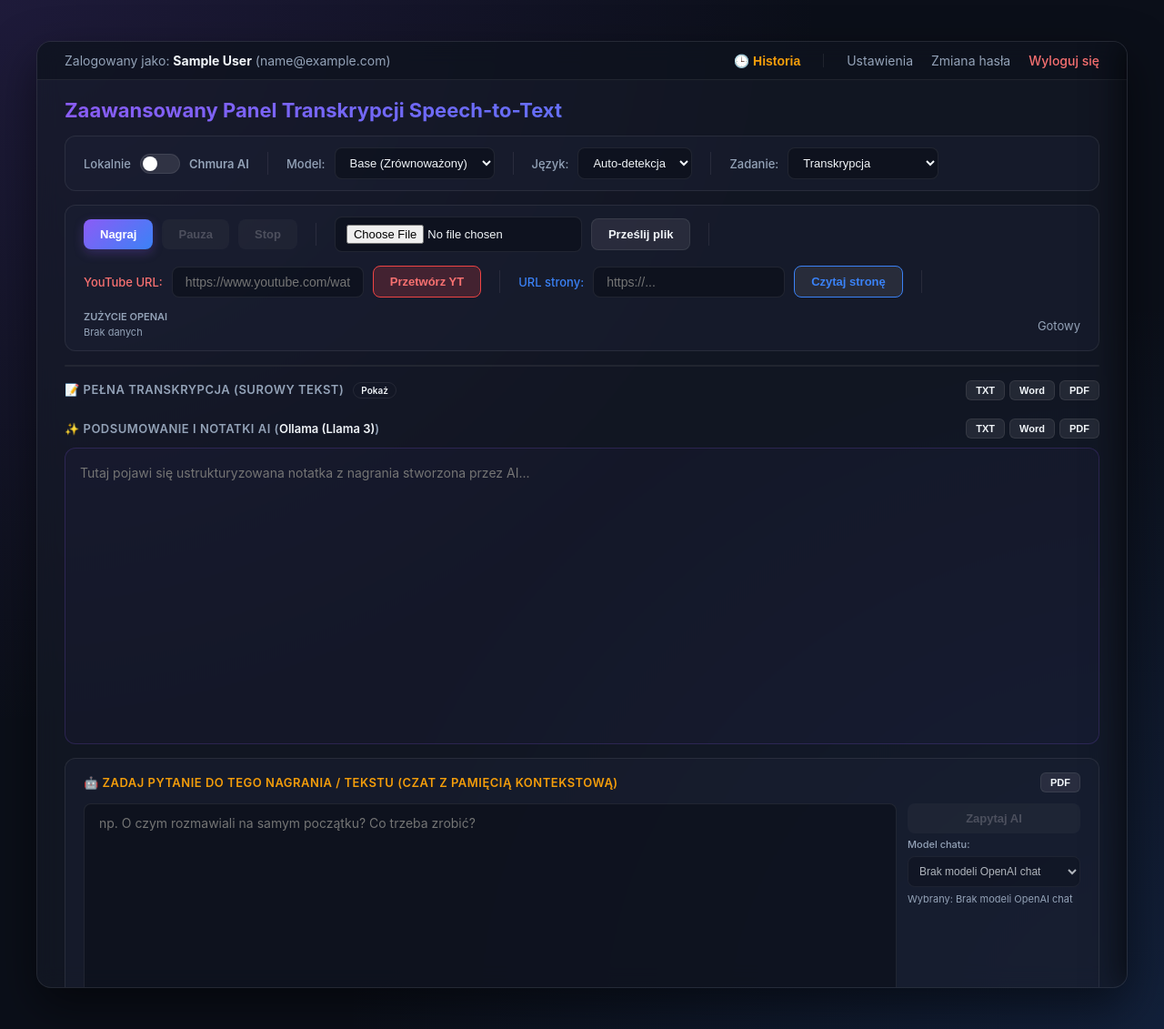
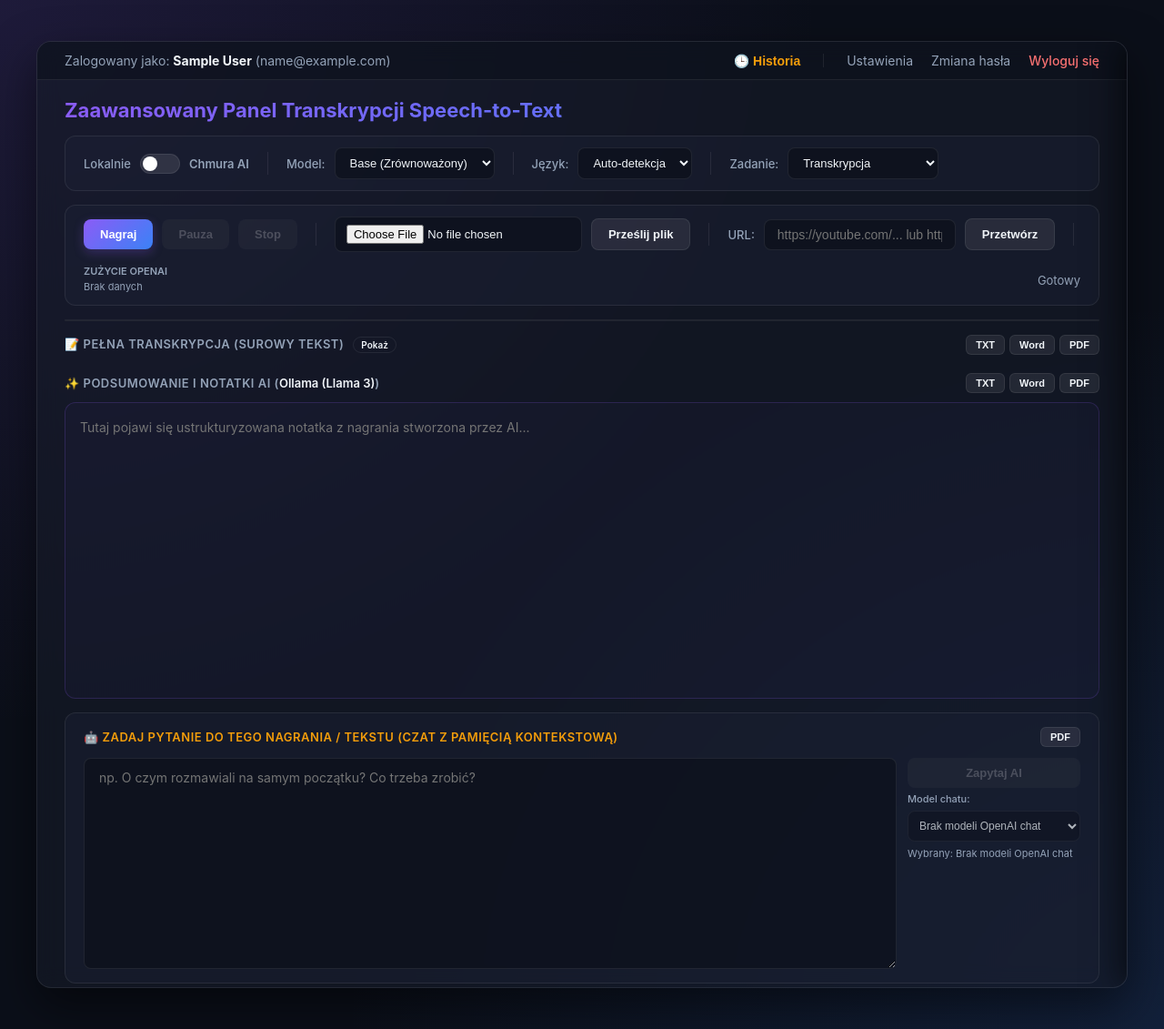
Before and after one commit to v0jt4s13/projectSTT, a Flask app: page /index in a window 1280 px wide. Shown: the whole page at 91% size. Run offline with Flask 3, Linux system fonts and the light colour scheme; the visitor is signed in with stand-in values (Sample User, id 1); data comes from the database, SQL or seed files in the repository; tables that the repository leaves empty hold one stand-in row (values such as "Sample post").

Commit message:
small changes

```diff
--- a/templates/index.html
+++ b/templates/index.html
@@ -4,7 +4,7 @@
     <meta charset="UTF-8">
     <meta name="viewport" content="width=device-width, initial-scale=1.0">
     <title>Panel Transkrypcji STT</title>
-    <script>if (window.innerWidth < 768) { window.location.replace('/projectstt/mobile'); }</script>
+    <script>if (window.innerWidth < 768) { window.location.replace('{{ url_for("mobile_page") }}'); }</script>
     <style>
         :root {
             --bg-main: #0b0f19;
@@ -973,17 +973,9 @@
                 <div class="divider"></div>
 
                 <div class="tool-group">
-                    <label for="ytUrlInput" style="color: #f87171;">YouTube URL:</label>
-                    <input type="url" id="ytUrlInput" class="tool-group-input" placeholder="https://www.youtube.com/watch?v=...">
-                    <button id="ytProcessBtn" class="btn btn-danger" style="background-color: rgba(239, 68, 68, 0.2); border: 1px solid var(--danger); color: #f87171;">Przetwórz YT</button>
-                </div>
-
-                <div class="divider"></div>
-
-                <div class="tool-group">
-                    <label for="webUrlInput" style="color: var(--accent-blue);">URL strony:</label>
-                    <input type="url" id="webUrlInput" class="tool-group-input" placeholder="https://...">
-                    <button id="webProcessBtn" class="btn btn-secondary" style="border: 1px solid var(--accent-blue); color: var(--accent-blue);">Czytaj stronę</button>
+                    <label for="urlInput" id="urlLabel">URL:</label>
+                    <input type="url" id="urlInput" class="tool-group-input" placeholder="https://youtube.com/... lub https://...">
+                    <button id="urlProcessBtn" class="btn btn-secondary">Przetwórz</button>
                 </div>
 
                 <div class="divider"></div>
@@ -1106,10 +1098,9 @@
         const stopBtn = document.getElementById('stopBtn');
         const uploadBtn = document.getElementById('uploadBtn');
         const fileInput = document.getElementById('fileInput');
-        const ytUrlInput = document.getElementById('ytUrlInput');
-        const ytProcessBtn = document.getElementById('ytProcessBtn');
-        const webUrlInput = document.getElementById('webUrlInput');
-        const webProcessBtn = document.getElementById('webProcessBtn');
+        const urlInput = document.getElementById('urlInput');
+        const urlProcessBtn = document.getElementById('urlProcessBtn');
+        const urlLabel = document.getElementById('urlLabel');
         const status = document.getElementById('status');
         const spinner = document.getElementById('spinner');
         const usageSummary = document.getElementById('usageSummary');
@@ -2282,30 +2273,46 @@
             }
         });
 
-        ytProcessBtn.addEventListener('click', () => {
-            const ytUrl = ytUrlInput.value.trim();
-            if(!ytUrl) {
-                alert("Wklej poprawny link do filmu z YouTube!");
+        function isYoutubeUrl(url) {
+            return /^https?:\/\/(www\.|m\.)?(youtube\.com\/(watch|shorts|embed|live)|youtu\.be\/)/i.test(url);
+        }
+
+        function updateUrlInputStyle() {
+            const url = urlInput.value.trim();
+            if (isYoutubeUrl(url)) {
+                urlLabel.textContent = 'YouTube:';
+                urlLabel.style.color = '#f87171';
+                urlProcessBtn.textContent = 'Przetwórz YT';
+                urlProcessBtn.style.cssText = 'background-color: rgba(239,68,68,0.2); border: 1px solid var(--danger); color: #f87171;';
+            } else if (url) {
+                urlLabel.textContent = 'URL strony:';
+                urlLabel.style.color = 'var(--accent-blue)';
+                urlProcessBtn.textContent = 'Czytaj stronę';
+                urlProcessBtn.style.cssText = 'border: 1px solid var(--accent-blue); color: var(--accent-blue);';
+            } else {
+                urlLabel.textContent = 'URL:';
+                urlLabel.style.color = '';
+                urlProcessBtn.textContent = 'Przetwórz';
+                urlProcessBtn.style.cssText = '';
+            }
+        }
+
+        urlInput.addEventListener('input', updateUrlInputStyle);
+
+        urlProcessBtn.addEventListener('click', () => {
+            const url = urlInput.value.trim();
+            if (!url) {
+                alert("Wklej adres URL!");
                 return;
             }
             toggleChatAccess(false);
-
-            startSmartCountdown(60);
-            sendAudio(null, '', '', ytUrl);
-        });
-
-        webProcessBtn.addEventListener('click', () => {
-            const webUrl = webUrlInput.value.trim();
-            if (!webUrl) {
-                alert("Wklej poprawny adres URL strony!");
-                return;
-            }
-            toggleChatAccess(false);
-
-            const customName = prompt("Podaj przyjazną nazwę dla tej strony w historii:", webUrl);
-            if (customName !== null) currentDocumentName = customName || webUrl;
-            setStatus("Pobieranie treści strony...", true);
-            sendAudio(null, '', customName || '', '', webUrl);
+            if (isYoutubeUrl(url)) {
+                startSmartCountdown(60);
+                sendAudio(null, '', '', url);
+            } else {
+                setStatus("Pobieranie treści strony...", true);
+                sendAudio(null, '', '', '', url);
+            }
         });
 
         chatSendBtn.addEventListener('click', async () => {
```
